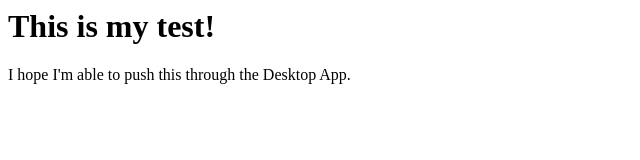
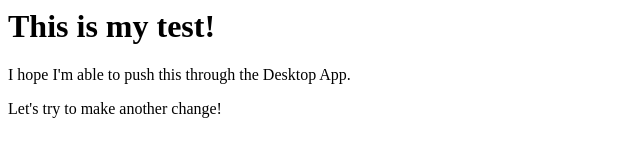
Before and after one commit to offthebeatonpath/webdesignproject, a plain HTML site: page index.html in a window 1280 px wide. Shown: the whole page, without its empty margins (0-640 px from the left). Drawn offline with Linux system fonts and the light colour scheme.

Commit message:
Update index.html (Test)
Trying to make another push!

```diff
--- a/index.html
+++ b/index.html
@@ -1,2 +1,3 @@
 <h1>This is my test!</h1>
 <p>I hope I'm able to push this through the Desktop App.</p>
+<p>Let's try to make another change!</p>
```
